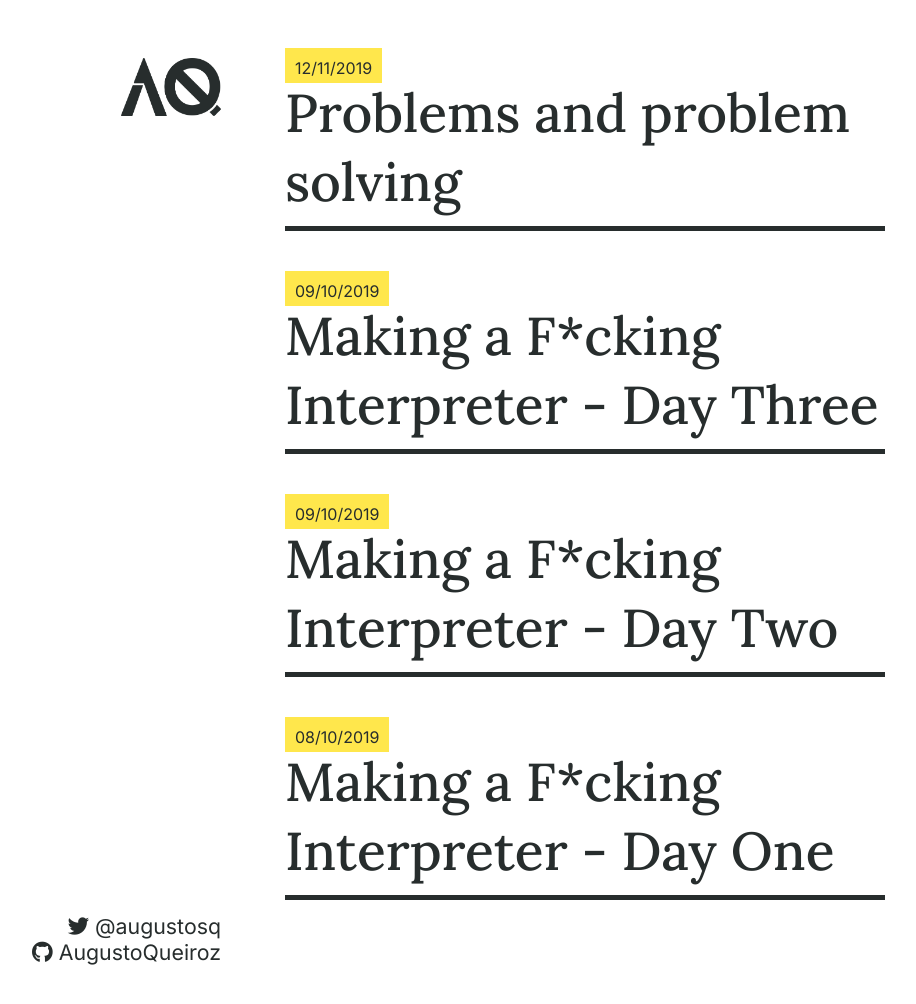
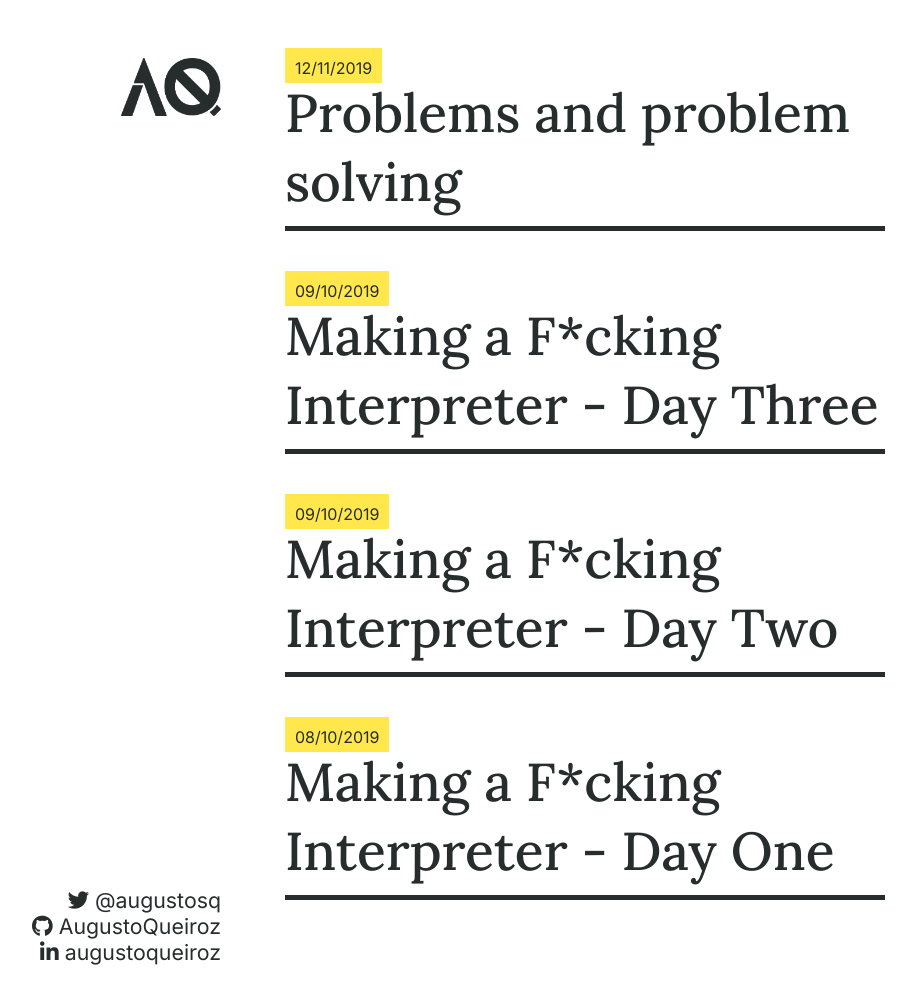
Before and after one commit to AugustoQueiroz/blog, a Jekyll site: the page built from index.markdown, in a window 1280 px wide and 1008 px high. Shown: the top 1004 px of the window, without its empty margins (29-945 px from the left). Built offline with Jekyll 4.4.1, drawn with Linux system fonts in a browser that asks for light colours.

Commit message:
Added my linkedin profile

```diff
--- a/_config.yml
+++ b/_config.yml
@@ -27,6 +27,7 @@ url: "https://augustoqueiroz.com" # the base hostname & protocol for your site,
 logo_image: logo.png
 twitter_username: augustosq
 github_username: AugustoQueiroz
+linkedin_username: augustoqueiroz
 
 # Build settings
 theme: minima
```
Also changed, not shown: 1 other file.
